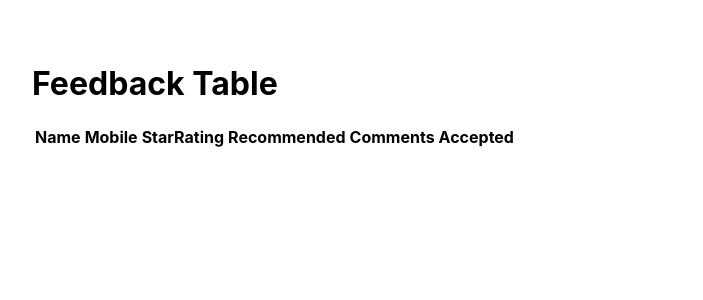
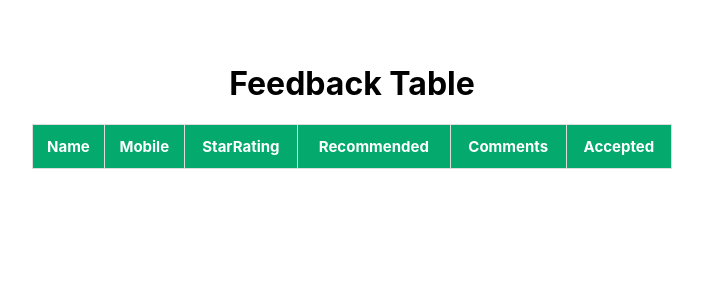
Before and after one commit to Anthoniselvi/feedback, a React (Create React App) app: page /admintable in a window 1280 px wide. Shown: the top 300 px of the page, without its empty margins (288-991 px from the left). Built offline with nearby package versions, Linux system fonts and the light colour scheme.

Commit message:
correction updated

```diff
--- a/src/Accepted.js
+++ b/src/Accepted.js
@@ -2,9 +2,18 @@ import React, { useState } from "react";
 import { FaThumbsUp, FaThumbsDown } from "react-icons/fa";
 
 export default function Accepted(value, id, updateAcceptedValue) {
+  const [accepted, setAccepted] = useState(false);
+  const [rejected, setRejected] = useState(false);
+
   return (
     // ternary to show
     <div className="icon">
+      {accepted ? (
+        <p>Accepted</p>
+      ) : rejected ? (
+        <p>Rejected</p>
+      ) : (
+        <div>
           <FaThumbsUp
             style={{ color: "red", fontSize: "50px" }}
             value={value}
@@ -16,5 +25,7 @@ export default function Accepted(value, id, updateAcceptedValue) {
             onClick={() => updateAcceptedValue(id, "Rejected")}
           />
         </div>
+      )}
+    </div>
   );
 }
--- a/src/AdminPage.js
+++ b/src/AdminPage.js
@@ -57,6 +57,9 @@ const columns = [
         <Accepted
           value={params.rows.accepted}
           id={params.rows.id}
+          // updateAcceptedValue={() =>
+          //   updateAcceptedValue(params.rows.id, "Accepted")
+          // }
           updateAcceptedValue={updateAcceptedValue}
         />
       );
--- a/src/AdminTable.js
+++ b/src/AdminTable.js
@@ -1,5 +1,6 @@
 import React, { useState } from "react";
 import { FaThumbsUp, FaThumbsDown } from "react-icons/fa";
+import "./App.css";
 
 const getDataFromInputs = () => {
   const data = localStorage.getItem("inputs");
@@ -12,13 +13,31 @@ const getDataFromInputs = () => {
 
 export default function AdminTable() {
   const [inputs, setInputs] = useState(getDataFromInputs());
-  const [acceptedOrRejected, setAcceptedOrRejected] = useState("");
-  // const [clicked, setClicked] = useState(true);
-  // const onClick = () => setClicked(false);
-  // const handleToggleAccepted = () => setClicked(!clicked);
-  // const handleToggleRejected = () => setClicked(!clicked);
-  const [showHideDemo1, setShowHideDemo1] = useState(false);
-  const [showHideDemo2, setShowHideDemo2] = useState(false);
+  // const [acceptedOrRejected, setAcceptedOrRejected] = useState("");
+
+  const updateAcceptance = (id, value) => {
+    console.log("selected ID: " + id);
+    const updatedArray = inputs.map((singleValue) => {
+      console.log(id, singleValue.id);
+      if (singleValue.id === id) {
+        return {
+          id: singleValue.id,
+          name: singleValue.name,
+          mobile: singleValue.mobile,
+          rating: singleValue.rating,
+          yesOrNo: singleValue.yesOrNo,
+          comments: singleValue.comments,
+          accepted: value,
+        };
+      } else {
+        return singleValue;
+      }
+    });
+
+    setInputs(updatedArray);
+    localStorage.setItem("inputs", JSON.stringify(updatedArray));
+  };
+
   return (
     <div className="feedback-container">
       <h1>Feedback Table</h1>
@@ -41,37 +60,27 @@ export default function AdminTable() {
               <td>{input.rating}</td>
               <td>{input.yesOrNo}</td>
               <td>{input.comments}</td>
-              <td>{input.accepted}</td>
               <td>
-                {/* {clicked ? ( */}
                 <div className="icon">
-                  {showHideDemo1 ? (
-                    <p>Accepted</p>
+                  {input.accepted === "Accepted" ? (
+                    <p className="text">Accepted</p>
+                  ) : input.accepted === "Rejected" ? (
+                    <p className="text">Rejected</p>
                   ) : (
-                    <FaThumbsUp
-                      style={{ color: "red", fontSize: "50px" }}
-                      value={acceptedOrRejected}
-                      // onClick={() => setAcceptedOrRejected("Accepted")}
-                      // onClick={() => setClicked("Accepted")}
-                      onClick={() => setShowHideDemo1("showHideDemo1")}
-                    />
-                  )}
-                  {showHideDemo2 ? (
-                    <p>Rejected</p>
-                  ) : (
-                    <FaThumbsDown
-                      style={{ color: "red", fontSize: "50px" }}
-                      value={acceptedOrRejected}
-                      // onClick={() => setAcceptedOrRejected("Rejected")}
-                      // onClick={onClick}
-                      // onClick={() => setClicked("Rejected")}
-                      onClick={() => setShowHideDemo2("showHideDemo2")}
-                    />
+                    <div className="icon">
+                      <FaThumbsUp
+                        style={{ color: "green", fontSize: "40px" }}
+                        // value={acceptedOrRejected}
+                        onClick={() => updateAcceptance(input.id, "Accepted")}
+                      />
+                      <FaThumbsDown
+                        style={{ color: "red", fontSize: "40px" }}
+                        // value={acceptedOrRejected}
+                        onClick={() => updateAcceptance(input.id, "Rejected")}
+                      />
+                    </div>
                   )}
                 </div>
-                {/* ) : (
-                  <p>Accepted</p>
-                )} */}
               </td>
             </tr>
           ))}
--- a/src/App.css
+++ b/src/App.css
@@ -34,3 +34,37 @@ button{
 FaThumbsUp, FaThumbsDown{
   cursor: pointer;
 }
+table{
+  /* font-family: Arial, Helvetica, sans-serif; */
+  text-align: center;
+  border-collapse: collapse;
+  width: 100%;
+  font-size: 15px;
+
+}
+h1{
+  text-align: center;
+}
+
+.text{
+  font-size: 15px;
+  color: red;
+  text-align: center;
+}
+tr:nth-child(even){background-color: #f2f2f2;}
+
+tr:hover {background-color: #ddd;}
+
+td, th{
+  border: 1px solid #ddd;
+  text-align: center;
+  padding: 8px;
+  /* align-items: center; */
+}
+th{
+  padding-top: 12px;
+  padding-bottom: 12px;
+  text-align: center;
+  background-color: #04AA6D;
+  color: white;
+}
```
Lines whose indentation alone changed are shown as unchanged.
